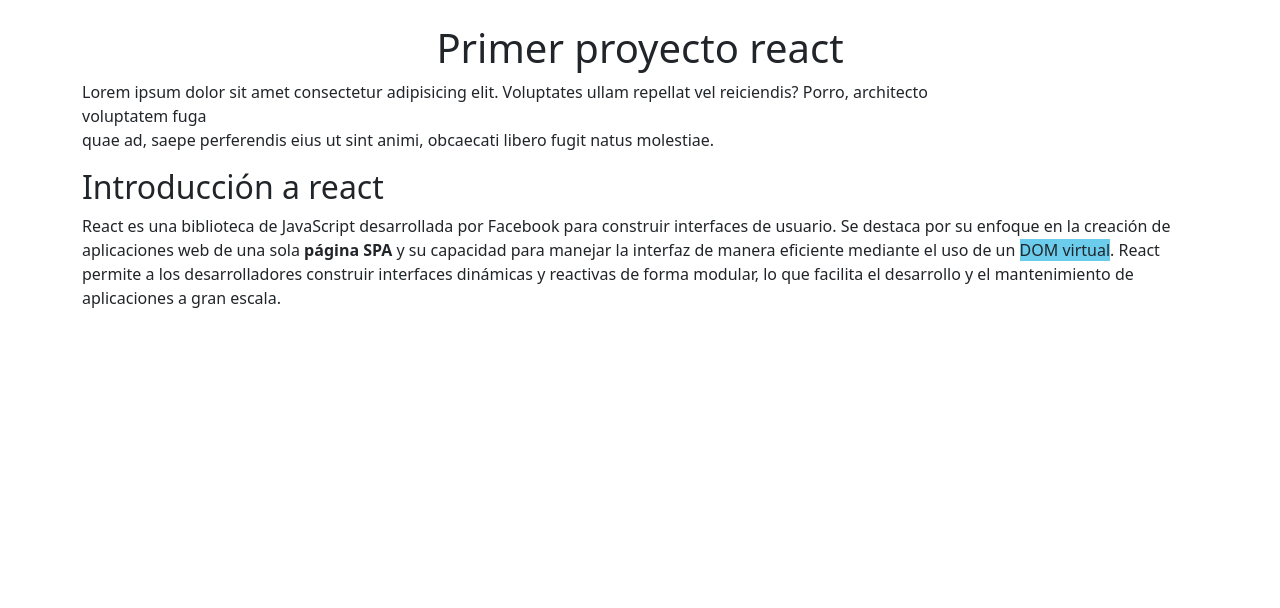
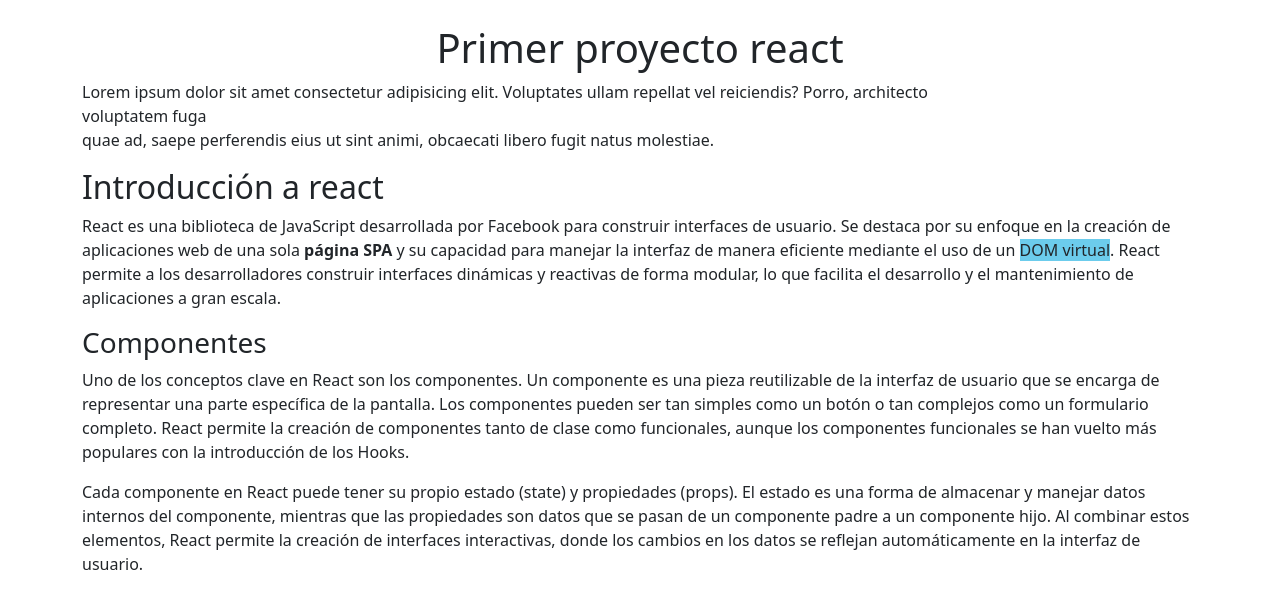
Before and after one commit to rollingcodeschool/contadorc101i, a React (Vite) app: page / in a window 1280 px wide. Shown: the top 608 px of the page. Built offline with nearby package versions, Linux system fonts and the light colour scheme.

Commit message:
agregamos el maquetado del componente teoria

```diff
--- a/src/components/Informacion.jsx
+++ b/src/components/Informacion.jsx
@@ -1,3 +1,5 @@
+import Teoria from "./Teoria";
+
 const Informacion = () => {
 // aqui agrego la mayor parte de logica
 
@@ -7,6 +9,7 @@
             {/* aqui agrego comentario del maquetado */}
             <h2>Introducción a react</h2>
             <p>React es una biblioteca de JavaScript desarrollada por Facebook para construir interfaces de usuario. Se destaca por su enfoque en la creación de aplicaciones web de una sola <strong>página SPA</strong> y su capacidad para manejar la interfaz de manera eficiente mediante el uso de un <span className="parrafoResaltado">DOM virtual</span>. React permite a los desarrolladores construir interfaces dinámicas y reactivas de forma modular, lo que facilita el desarrollo y el mantenimiento de aplicaciones a gran escala.</p>
+            <Teoria></Teoria>
         </section>
     );
 };
--- /dev/null
+++ b/src/components/Teoria.jsx
@@ -0,0 +1,11 @@
+const Teoria = () => {
+    return (
+        <article>
+            <h3>Componentes</h3>
+            <p>Uno de los conceptos clave en React son los componentes. Un componente es una pieza reutilizable de la interfaz de usuario que se encarga de representar una parte específica de la pantalla. Los componentes pueden ser tan simples como un botón o tan complejos como un formulario completo. React permite la creación de componentes tanto de clase como funcionales, aunque los componentes funcionales se han vuelto más populares con la introducción de los Hooks.</p>
+            <p>Cada componente en React puede tener su propio estado (state) y propiedades (props). El estado es una forma de almacenar y manejar datos internos del componente, mientras que las propiedades son datos que se pasan de un componente padre a un componente hijo. Al combinar estos elementos, React permite la creación de interfaces interactivas, donde los cambios en los datos se reflejan automáticamente en la interfaz de usuario.</p>
+        </article>
+    );
+};
+
+export default Teoria;
```
